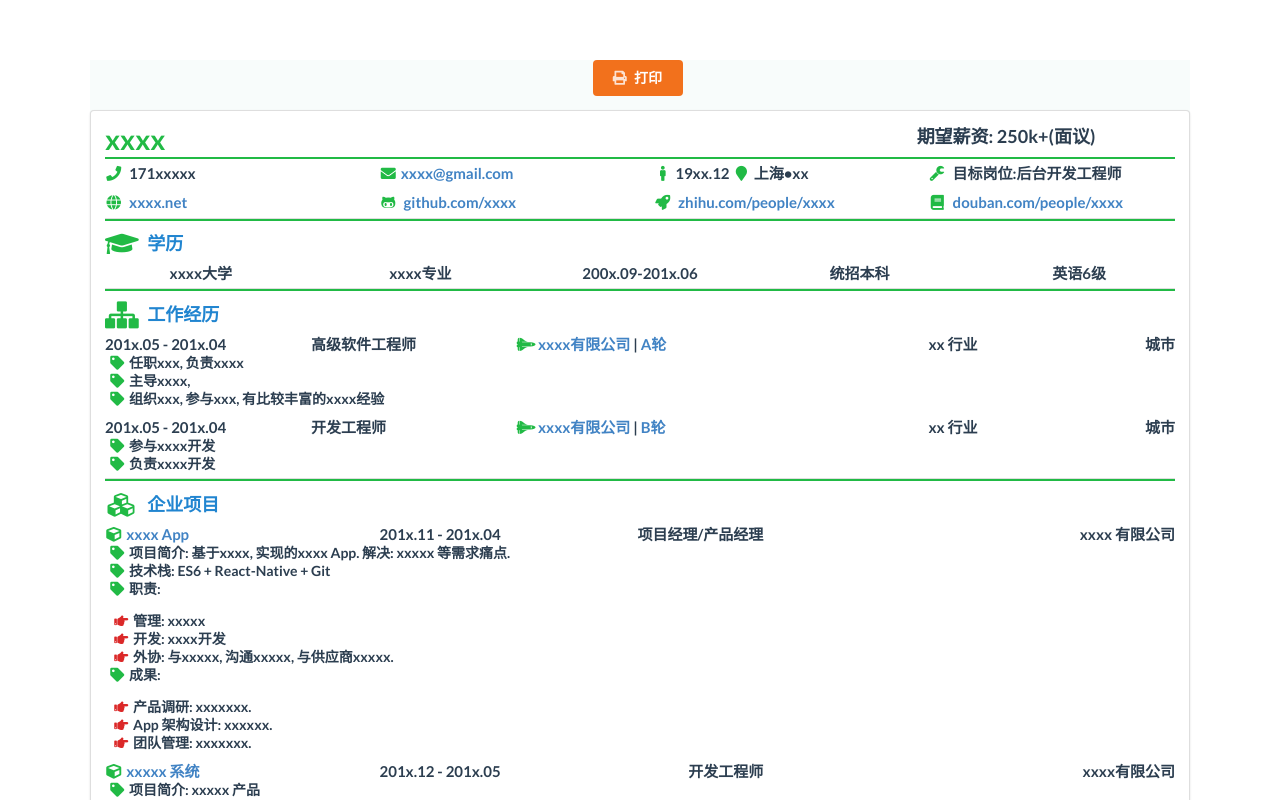
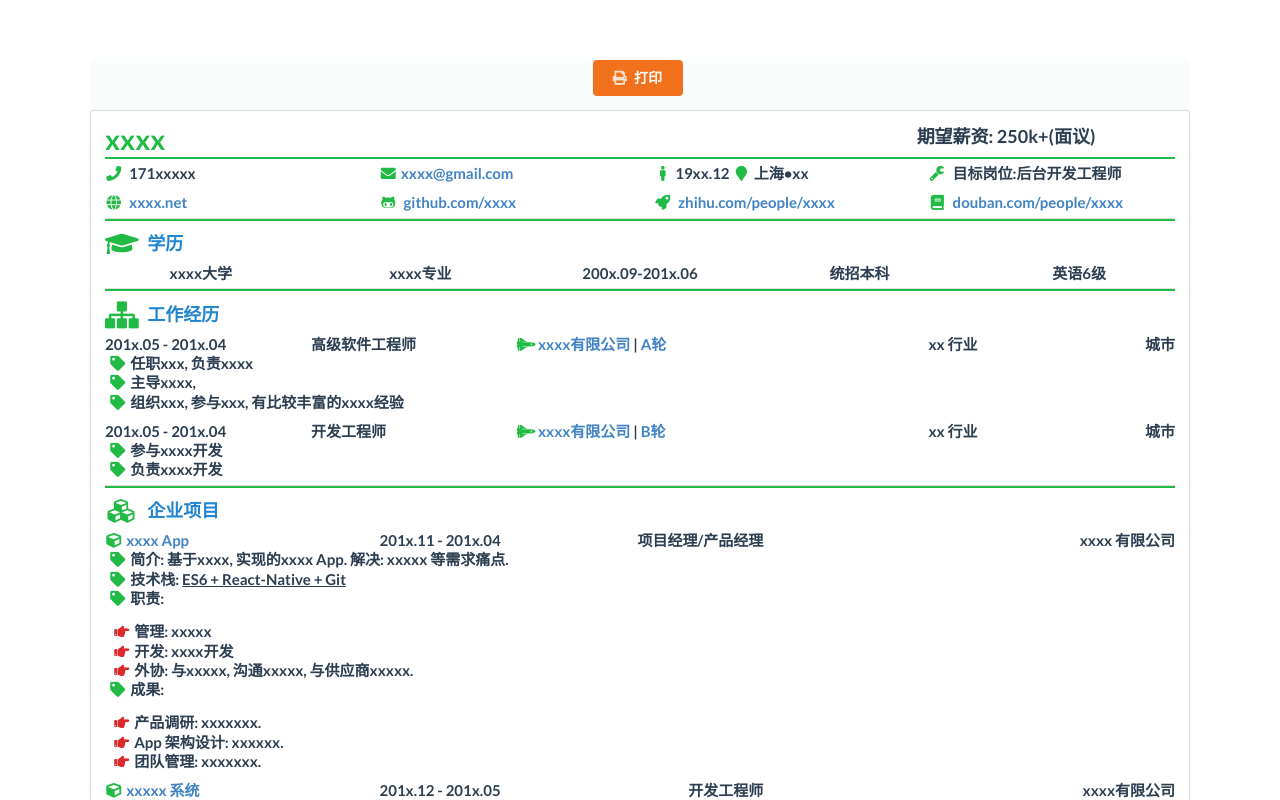
Before and after one commit to hhstore/vue2-resume, a Vue app: page / in a window 1280 px wide. Shown: the top 800 px of the page. Built offline with nearby package versions, Linux system fonts and the light colour scheme.

Commit message:
update - 调整项目内容字体大小, 技术栈添加下划线.

```diff
--- a/src/components/Resume.vue
+++ b/src/components/Resume.vue
@@ -150,7 +150,7 @@
 
             <!--岗位职责-->
             <div class="sixteen wide column left aligned" v-for="v in item.info">
-              <h5 class="cv-fix-content-tab4"><i class="tag green icon"></i>{{ v }}</h5>
+              <h4 class="cv-fix-content-tab4"><i class="tag green icon"></i>{{ v }}</h4>
             </div>
 
           </div>
@@ -187,20 +187,22 @@
             <!-------------------------------------- 项目细节部分 ---------------------------------------->
             <!--项目介绍-->
             <div class="sixteen wide column left aligned">
-              <h5 class="cv-fix-content-tab4"><i class="tag green icon"></i>项目简介: {{ item.brief }}</h5>
+              <h4 class="cv-fix-content-tab4"><i class="tag green icon"></i>简介: {{ item.brief }}</h4>
             </div>
 
             <!--技术栈-->
             <div class="sixteen wide column left aligned">
-              <h5 class="cv-fix-content-tab4"><i class="tag green icon"></i>技术栈: {{ item.tech_architecture }}</h5>
+              <h4 class="cv-fix-content-tab4">
+                <i class="tag green icon"></i>技术栈: <u>{{ item.tech_architecture }}</u>
+              </h4>
             </div>
 
             <!--成果-->
             <div class="sixteen wide column left aligned" v-for="v in item.content">
-              <h5 class="cv-fix-content-tab4"><i class="tag green icon"></i>{{ v.item }}</h5>
+              <h4 class="cv-fix-content-tab4"><i class="tag green icon"></i>{{ v.item }}</h4>
               <!--具体成果-->
               <div class="sixteen wide column left aligned" v-for="vv in v.desc">
-                <div class="cv-fix-content-tab8"><h5><i class="pointing right red icon"></i>{{ vv }}</h5></div>
+                <div class="cv-fix-content-tab8"><h4><i class="pointing right red icon"></i>{{ vv }}</h4></div>
               </div>
             </div>
 
@@ -246,7 +248,7 @@
 
       </div>
 
-        <!--其他-->
+      <!--其他-->
       <div class="ui vertical green segment">
         <h3 class="ui blue header left aligned">
           <i class="dashboard icon green"></i>其他
```
